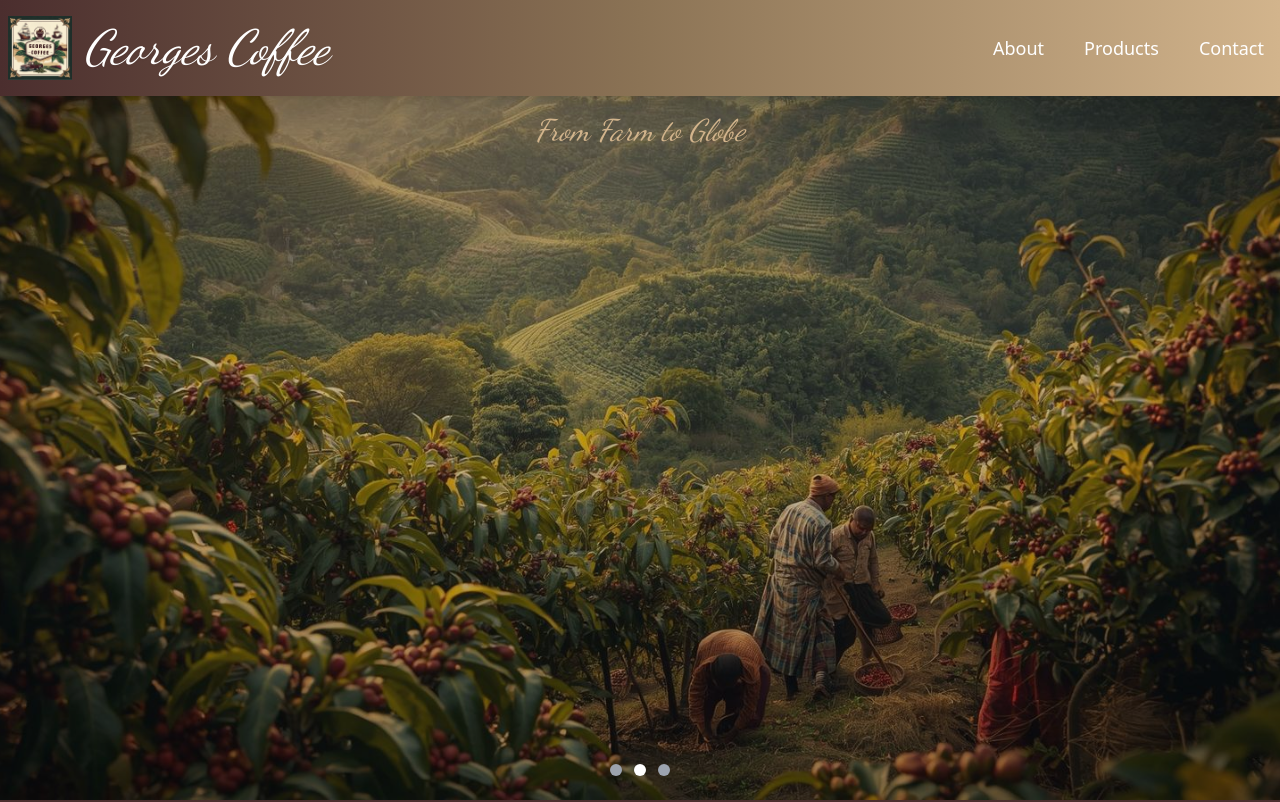
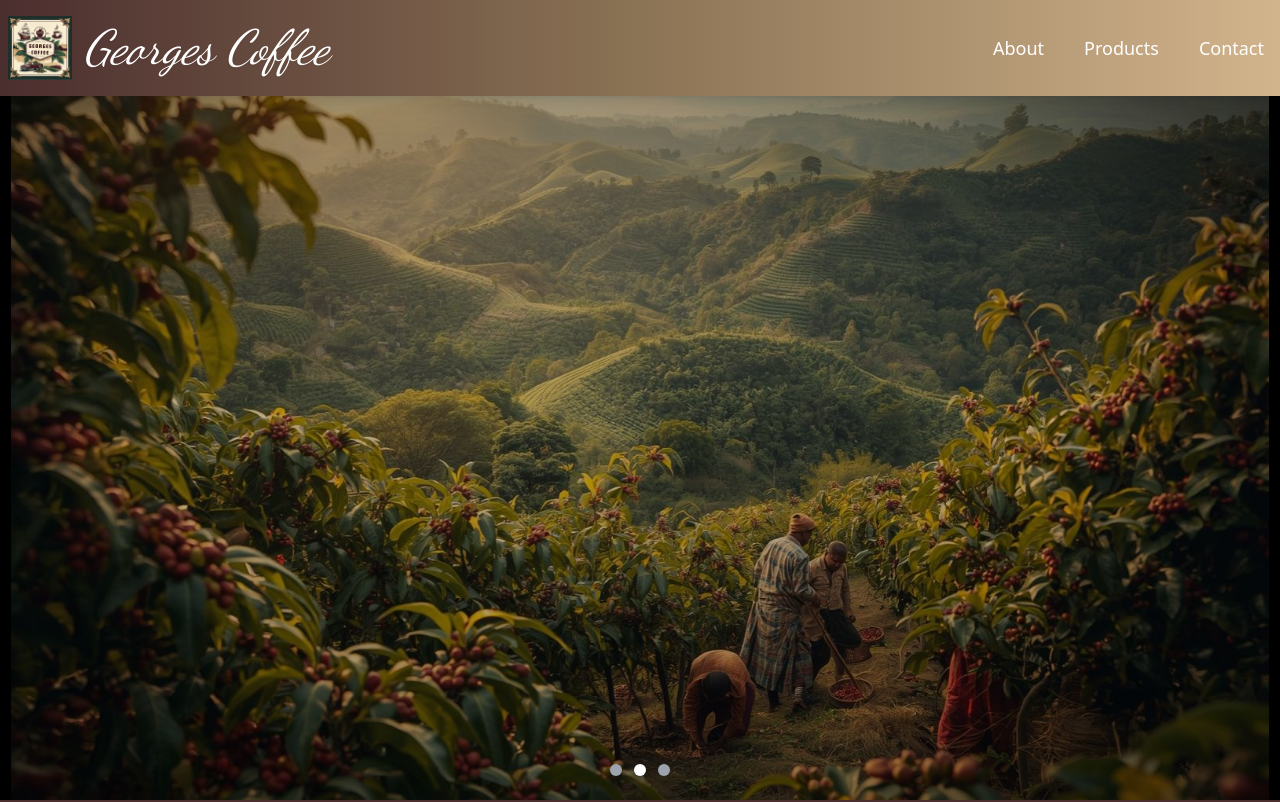
Before and after one commit to Anudepp/Cabinet-of-Coffee-Affairs, a React (Vite) app: page / in a window 1280 px wide. Shown: the top 802 px of the page. Built offline with nearby package versions, Linux system fonts and the light colour scheme.

Commit message:
fix/hero-image-alignment

```diff
--- a/src/components/Hero.tsx
+++ b/src/components/Hero.tsx
@@ -1,51 +1,51 @@
 import { useState, useEffect } from "react";
-
 import Footer from "./Footer";
 
-const images = [
-  "/HeroImage1.jpeg",
-  "/HeroImage2.jpeg",
-  "/HeroImage3.jpeg",
-];
+const images = ["/HeroImage1.jpeg", "/HeroImage2.jpeg", "/HeroImage3.jpeg"];
 
 export default function Hero() {
   const [current, setCurrent] = useState(0);
 
   // Auto-slide every 5 seconds
   useEffect(() => {
-    const interval = setInterval(() => {
-      setCurrent((prev) => (prev + 1) % images.length);
-    }, 5000);
+    const interval = setInterval(
+      () => setCurrent((prev) => (prev + 1) % images.length),
+      5000
+    );
     return () => clearInterval(interval);
   }, []);
 
   return (
     <>
       {/* HERO SECTION */}
-      <div id="home" className="relative w-full h-screen overflow-hidden">
+      <div
+        id="home"
+        className="relative w-full h-screen bg-black pt-24 overflow-hidden"
+
+      >
         {/* Carousel Images */}
-        <div className="absolute inset-0 flex">
+        <div className="relative h-full w-full flex items-center justify-center">
           {images.map((img, index) => (
             <div
               key={index}
-              className={`absolute inset-0 transition-opacity duration-1000 ease-in-out ${
+              className={`absolute inset-0 flex items-center justify-center transition-opacity duration-1000 ease-in-out ${
                 index === current ? "opacity-100" : "opacity-0"
               }`}
             >
               <img
                 src={img}
                 alt={`Slide ${index + 1}`}
-                className="w-full h-full object-contain md:object-cover bg-black"
+                className="max-h-full max-w-full object-contain"
               />
             </div>
           ))}
         </div>
 
         {/* Overlay for luxury feel */}
-        <div className="absolute inset-0 bg-gradient-to-b from-black/40 via-black/20 to-black/40" />
+        <div className="absolute inset-0 bg-gradient-to-b from-black/40 via-black/20 to-black/40 pointer-events-none" />
 
         {/* Title & Tagline */}
-        <div className="relative z-10 flex flex-col items-center text-center text-white mt-28">
+        <div className="relative z-10 flex flex-col items-center text-center text-white mt-10">
           <p className="opacity-0 animate-fadeInUp delay-300 text-[#d2b48c] text-3xl italic font-cursive">
             From Farm to Globe
           </p>
@@ -64,6 +64,7 @@ export default function Hero() {
           ))}
         </div>
       </div>
+
       {/* WHAT WE DO SECTION */}
       <section
         id="what-we-do"
@@ -79,15 +80,15 @@ export default function Hero() {
               What We Do
             </h2>
             <p className="text-lg md:text-xl leading-relaxed mb-6">
-        We specialize in the export of premium-grade green coffee beans sourced
-        from the finest plantations in the southern states of India—regions
-        renowned for their fertile soil, ideal climate, and unique flavor
-        profiles.
+              We specialize in the export of premium-grade green coffee beans
+              sourced from the finest plantations in the southern states of
+              India—regions renowned for their fertile soil, ideal climate, and
+              unique flavor profiles.
             </p>
             <p className="text-lg leading-relaxed opacity-90">
-        Our expertise combines sustainable sourcing, strict quality checks, and
-        global logistics to ensure our partners receive authentic coffee from
-        India, crafted for world markets.
+              Our expertise combines sustainable sourcing, strict quality
+              checks, and global logistics to ensure our partners receive
+              authentic coffee from India, crafted for world markets.
             </p>
           </div>
 
@@ -99,8 +100,8 @@ export default function Hero() {
                   Green Coffee Bean Exports
                 </h3>
                 <p className="text-gray-600">
-            Supplying Arabica and Robusta varieties to meet the growing global
-            demand for high-quality beans.
+                  Supplying Arabica and Robusta varieties to meet the growing
+                  global demand for high-quality beans.
                 </p>
               </div>
 
@@ -129,24 +130,24 @@ export default function Hero() {
                   Global Reach
                 </h3>
                 <p className="text-gray-600">
-            Serving roasters, distributors, and importers across Europe, North
-            America, the Middle East, and beyond.
+                  Serving roasters, distributors, and importers across Europe,
+                  North America, the Middle East, and beyond.
                 </p>
               </div>
             </div>
 
             {/* Closing Note */}
             <p className="mt-10 text-lg italic text-gray-700">
-        For us, coffee export is not just a business—it’s a passion. We take
-        pride in being part of every cup brewed with our beans, ensuring that
-        our partners receive nothing less than the authentic taste of India’s
-        coffee heritage.
+              For us, coffee export is not just a business—it’s a passion. We
+              take pride in being part of every cup brewed with our beans,
+              ensuring that our partners receive nothing less than the authentic
+              taste of India’s coffee heritage.
             </p>
           </div>
         </div>
       </section>
+
       <Footer />
-
     </>
   );
 }
```
Also changed, not shown: public/HeroImage1.jpeg, public/HeroImage3.jpeg. Lines whose indentation alone changed are shown as unchanged.
